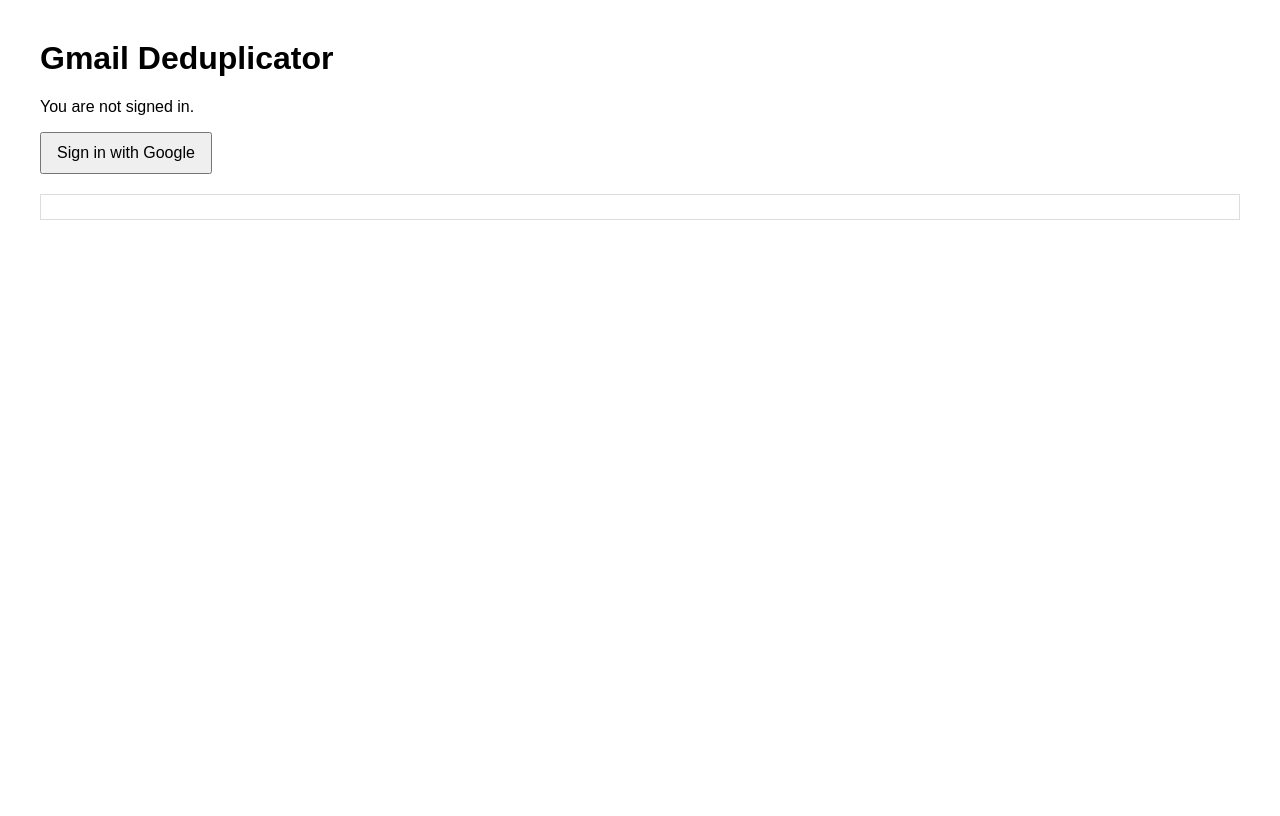
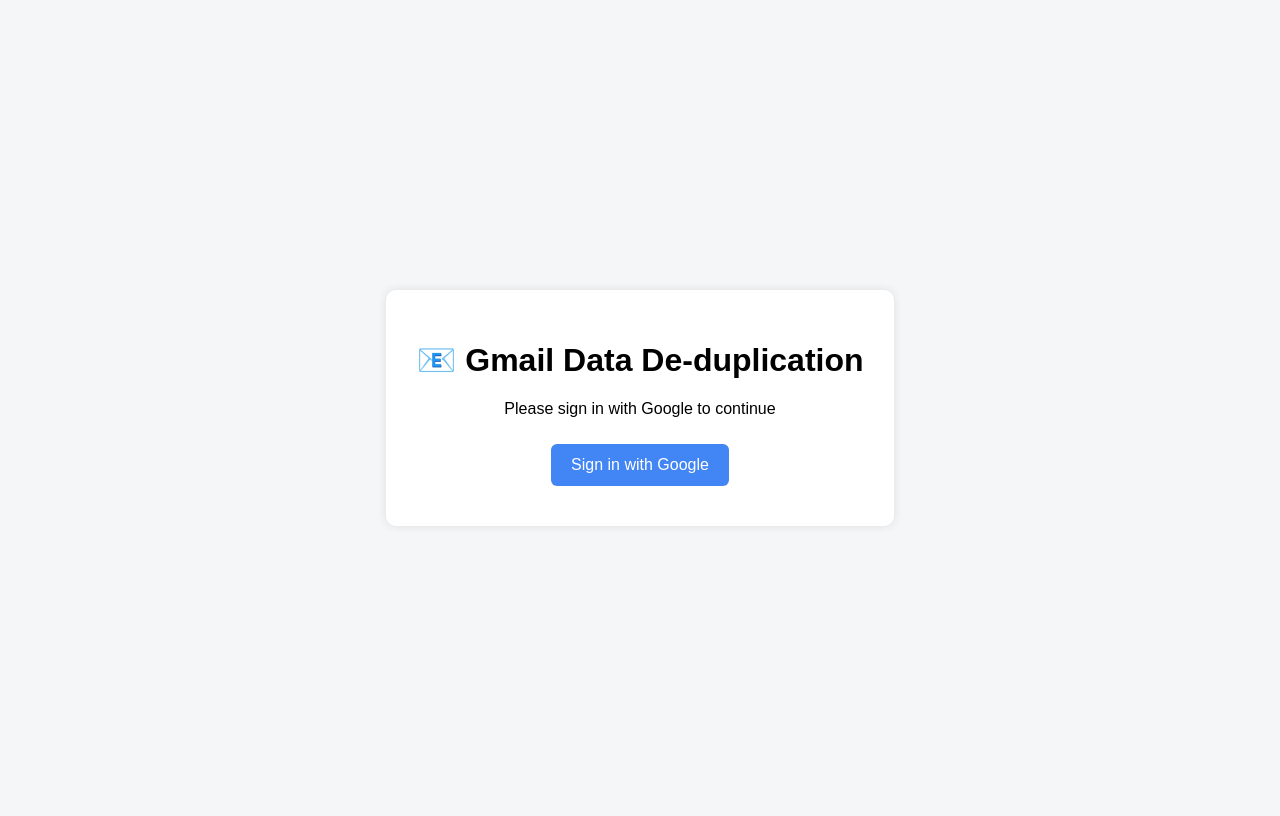
Before and after one commit to nandananandu870-boop/Data-de-duplication, a Flask app: page / in a window 1280 px wide. Before the commit the page ends 220 px from the top, so only its background shows below. Run offline with Flask 2, Linux system fonts and the light colour scheme.

Commit message:
made some changes

```diff
--- a/app.py
+++ b/app.py
@@ -1,3 +1,12 @@
+from flask import Flask, session, redirect, url_for, request, render_template, jsonify
+import os
+import hashlib
+
+from google.oauth2.credentials import Credentials
+from google_auth_oauthlib.flow import Flow
+from googleapiclient.discovery import build
+
+# --- Configuration ---
 from flask import Flask, session, redirect, url_for, request, render_template, jsonify
 import os
 import hashlib
@@ -9,7 +18,130 @@
 # --- Configuration ---
 APP_SECRET_KEY = "replace-with-a-random-secret"  # change before deploy
 SCOPES = ["https://www.googleapis.com/auth/gmail.modify"]
-CLIENT_SECRETS_FILE = "client_secrets.json"  # downloaded from Google Cloud Console
+CLIENT_SECRETS_FILE = "client_secrets.json"
+OAUTH2_CALLBACK = os.environ.get("OAUTH2_CALLBACK", "http://localhost:5000/oauth2callback")
+
+app = Flask(__name__)
+app.secret_key = APP_SECRET_KEY
+
+# helpers to convert Credentials <-> dict
+def creds_to_dict(creds: Credentials):
+    return {
+        "token": creds.token,
+        "refresh_token": creds.refresh_token,
+        "token_uri": creds.token_uri,
+        "client_id": creds.client_id,
+        "client_secret": creds.client_secret,
+        "scopes": creds.scopes,
+    }
+
+def creds_from_session():
+    if "credentials" not in session:
+        return None
+    return Credentials(**session["credentials"])
+
+# Homepage
+@app.route("/")
+def index():
+    creds = creds_from_session()
+    signed_in = creds is not None and creds.valid
+    return render_template("index.html", signed_in=signed_in)
+
+# Start OAuth2 flow
+@app.route("/authorize")
+def authorize():
+    flow = Flow.from_client_secrets_file(
+        CLIENT_SECRETS_FILE,
+        scopes=SCOPES,
+        redirect_uri=OAUTH2_CALLBACK,
+    )
+    authorization_url, state = flow.authorization_url(
+        access_type="offline",
+        include_granted_scopes="true",
+        prompt="consent"
+    )
+    session["state"] = state
+    return redirect(authorization_url)
+
+# OAuth2 callback
+@app.route("/oauth2callback")
+def oauth2callback():
+    state = session.get("state", None)
+    flow = Flow.from_client_secrets_file(
+        CLIENT_SECRETS_FILE,
+        scopes=SCOPES,
+        state=state,
+        redirect_uri=OAUTH2_CALLBACK,
+    )
+    flow.fetch_token(authorization_response=request.url)
+    creds = flow.credentials
+    session["credentials"] = creds_to_dict(creds)
+    return redirect(url_for("index"))
+
+# Sign out
+@app.route("/signout")
+def signout():
+    session.clear()
+    return redirect(url_for("index"))
+
+# Deduplicate endpoint
+@app.route("/dedupe", methods=["POST"])
+def dedupe():
+    creds = creds_from_session()
+    if not creds or not creds.valid:
+        return jsonify({"error": "Not authenticated"}), 401
+
+    service = build("gmail", "v1", credentials=creds)
+    user_id = "me"
+
+    seen = {}
+    duplicates = []
+    page_token = None
+
+    # Fetch all messages paginated
+    while True:
+        resp = service.users().messages().list(userId=user_id, maxResults=500, pageToken=page_token).execute()
+        messages = resp.get("messages", [])
+        for m in messages:
+            try:
+                msg = service.users().messages().get(
+                    userId=user_id, id=m["id"], format="metadata",
+                    metadataHeaders=["From", "Subject"]
+                ).execute()
+            except:
+                continue
+
+            headers = {h["name"]: h["value"] for h in msg.get("payload", {}).get("headers", [])}
+            sender = headers.get("From", "").strip()
+            subject = headers.get("Subject", "").strip()
+            snippet = msg.get("snippet", "").strip()
+
+            key_source = (sender + "||" + subject + "||" + snippet).lower()
+            key = hashlib.md5(key_source.encode("utf-8")).hexdigest()
+
+            if key in seen:
+                duplicates.append(m["id"])
+            else:
+                seen[key] = m["id"]
+
+        page_token = resp.get("nextPageToken")
+        if not page_token:
+            break
+
+    deleted_count = 0
+    if duplicates:
+        service.users().messages().batchDelete(userId=user_id, body={"ids": duplicates}).execute()
+        deleted_count = len(duplicates)
+
+    return jsonify({
+        "deleted_count": deleted_count,
+        "duplicates_found": len(duplicates),
+        "unique_emails": len(seen)
+    })
+
+if __name__ == "__main__":
+    app.run("0.0.0.0", port=5000, debug=True)
+
 OAUTH2_CALLBACK = "http://localhost:5000/oauth2callback"
 
 app = Flask(__name__)
--- a/requirements.txt
+++ b/requirements.txt
@@ -1,4 +1,5 @@
 Flask>=2.0
+google-api-python-client>=2.0
 google-auth>=2.0
-google-auth-oauthlib>=0.7.0
-google-api-python-client>=2.0
+google-auth-oauthlib>=0.4.6
+gunicorn>=20.1.0
--- a/templates/index.html
+++ b/templates/index.html
@@ -1,64 +1,53 @@
-<!doctype html>
-<html>
+<!DOCTYPE html>
+<html lang="en">
 <head>
-  <meta charset="utf-8">
-  <title>Gmail Deduplicator</title>
-  <style>
-    body { font-family: Arial; margin: 40px; }
-    button { padding: 10px 15px; font-size: 16px; }
-    #log { margin-top: 20px; white-space: pre-wrap; border: 1px solid #ddd; padding: 12px; }
-  </style>
+    <meta charset="UTF-8">
+    <meta name="viewport" content="width=device-width, initial-scale=1.0">
+    <title>Gmail Data De-duplication</title>
+    <style>
+        body {
+            font-family: Arial, sans-serif;
+            background: #f4f6f8;
+            display: flex;
+            justify-content: center;
+            align-items: center;
+            height: 100vh;
+        }
+        .container {
+            text-align: center;
+            background: #fff;
+            padding: 30px;
+            border-radius: 10px;
+            box-shadow: 0 0 10px rgba(0,0,0,0.1);
+        }
+        button {
+            padding: 12px 20px;
+            margin: 10px;
+            border: none;
+            border-radius: 6px;
+            font-size: 16px;
+            cursor: pointer;
+        }
+        .login { background: #4285F4; color: white; }
+        .logout { background: #db4437; color: white; }
+        .dedupe { background: #0f9d58; color: white; }
+    </style>
 </head>
 <body>
-  <h1>Gmail Deduplicator</h1>
+    <div class="container">
+        <h1>📧 Gmail Data De-duplication</h1>
 
-  {% if signed_in %}
-    <p>You're signed in. Click below to scan and delete duplicates.</p>
-    <button id="run">Scan & Delete Duplicates</button>
-    <a href="/signout" style="margin-left:10px;">Sign out</a>
-  {% else %}
-    <p>You are not signed in.</p>
-    <a href="/authorize"><button>Sign in with Google</button></a>
-  {% endif %}
-
-  <div id="log"></div>
-
-<script>
-document.addEventListener("DOMContentLoaded", function() {
-  const log = (txt) => {
-    const el = document.getElementById("log");
-    el.textContent = txt + "\n\n" + el.textContent;
-  };
-
-  const runBtn = document.getElementById("run");
-  if (runBtn) {
-    runBtn.addEventListener("click", async () => {
-      runBtn.disabled = true;
-      runBtn.textContent = "Scanning...";
-      log("Starting deduplication...");
-
-      try {
-        const res = await fetch("/dedupe", { method: "POST" });
-        if (!res.ok) {
-          const err = await res.json();
-          log("Error: " + (err.error || JSON.stringify(err)));
-          runBtn.disabled = false;
-          runBtn.textContent = "Scan & Delete Duplicates";
-          return;
-        }
-        const data = await res.json();
-        log("Done.\nDeleted count: " + data.deleted_count +
-            "\nDuplicates found: " + data.duplicates_found +
-            "\nUnique emails scanned: " + data.unique_emails);
-      } catch (e) {
-        log("Network error: " + e);
-      } finally {
-        runBtn.disabled = false;
-        runBtn.textContent = "Scan & Delete Duplicates";
-      }
-    });
-  }
-});
-</script>
+        {% if signed_in %}
+            <p>You are signed in ✅</p>
+            <form action="/dedupe" method="POST">
+                <button class="dedupe">Scan & Remove Duplicates</button>
+            </form>
+            <br>
+            <a href="/signout"><button class="logout">Sign Out</button></a>
+        {% else %}
+            <p>Please sign in with Google to continue</p>
+            <a href="/authorize"><button class="login">Sign in with Google</button></a>
+        {% endif %}
+    </div>
 </body>
 </html>
```
